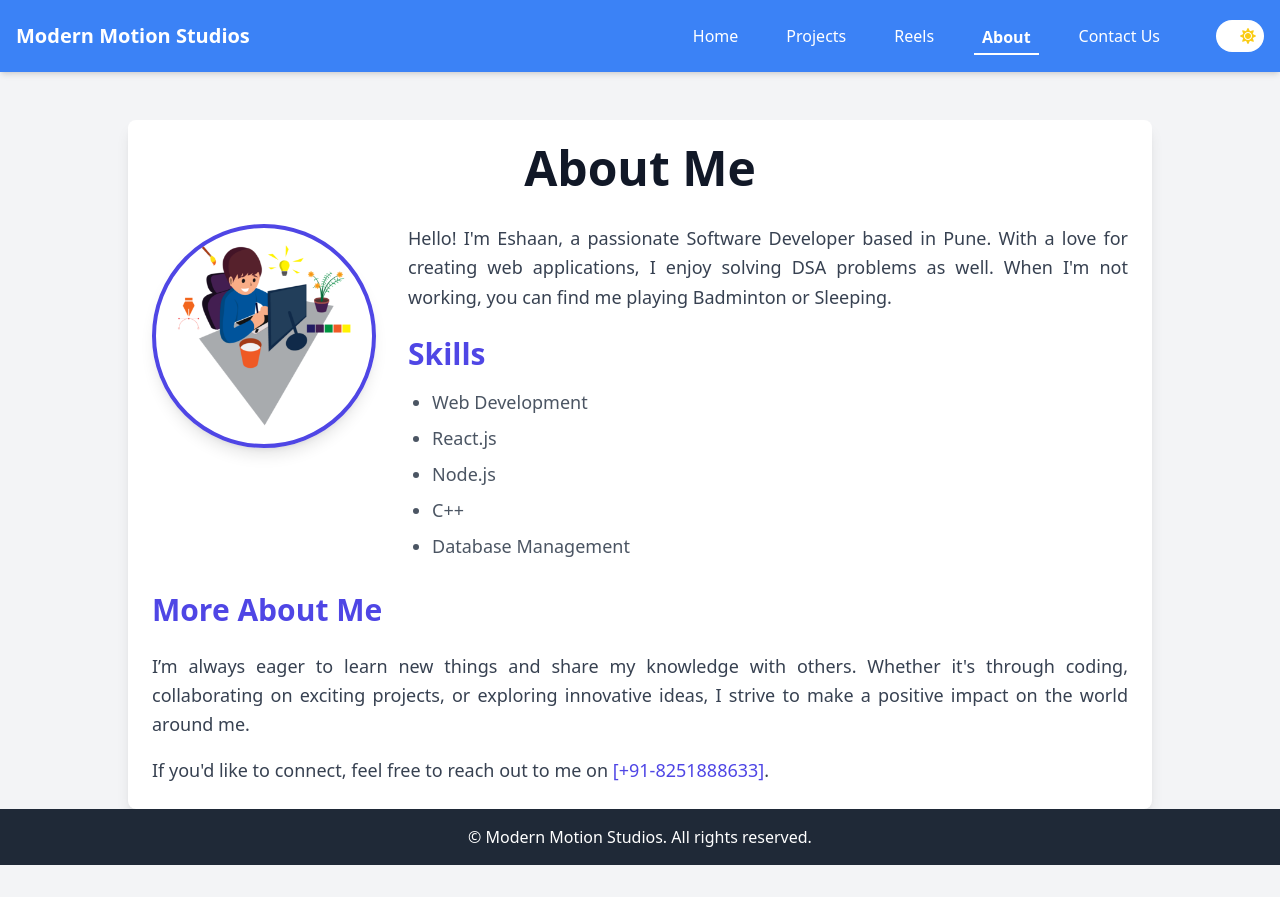
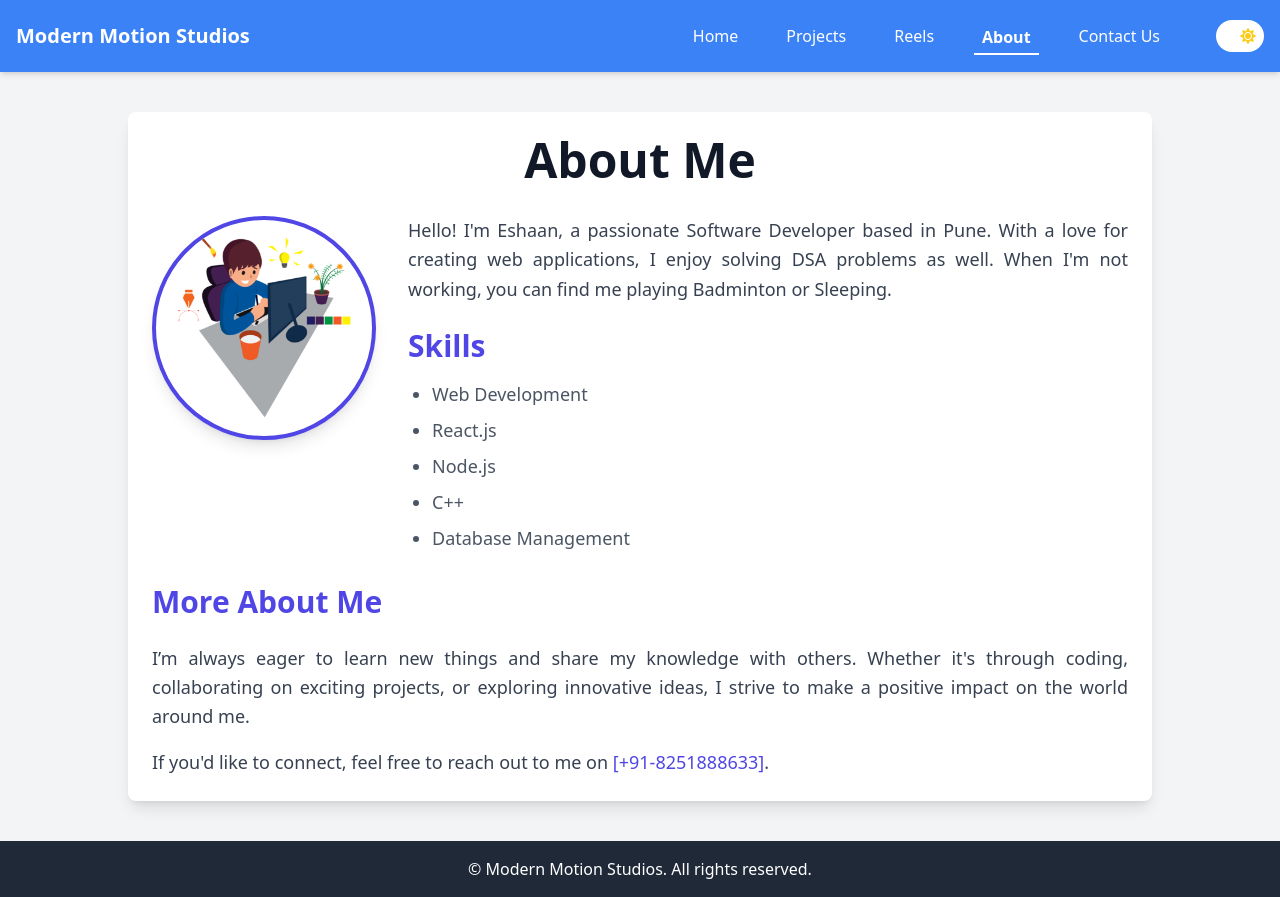
Before and after one commit to eshaanpandey/ModerMotionStudios, a React (Create React App) app in the folder client/: page /about in a window 1280 px wide. Before the commit the page ends 865 px from the top, so only its background shows below. Built offline with nearby package versions, Linux system fonts and the light colour scheme.

Commit message:
add margins

```diff
--- a/client/src/pages/AboutPage.tsx
+++ b/client/src/pages/AboutPage.tsx
@@ -10,7 +10,7 @@ const AboutPage: React.FC = () => {
   const skills = ["Web Development", "React.js", "Node.js", "C++", "Database Management"];
 
   return (
-    <div className="container mx-auto p-6 max-w-5xl bg-white dark:bg-gray-800 rounded-lg shadow-lg mt-12">
+    <div className="container mx-auto p-6 max-w-5xl bg-white dark:bg-gray-800 rounded-lg shadow-lg mt-[5vh] mb-[5vh]">
       {/* Heading */}
       <h1 className="text-5xl font-bold text-gray-900 dark:text-white mb-8 text-center">
         About Me
```
